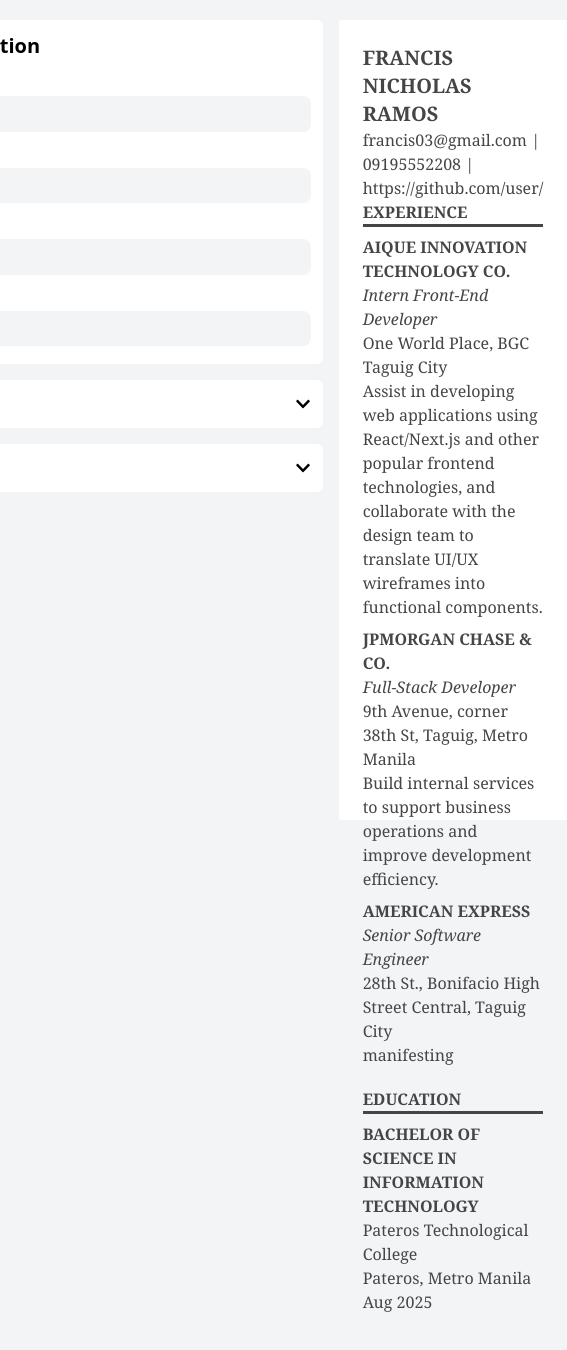
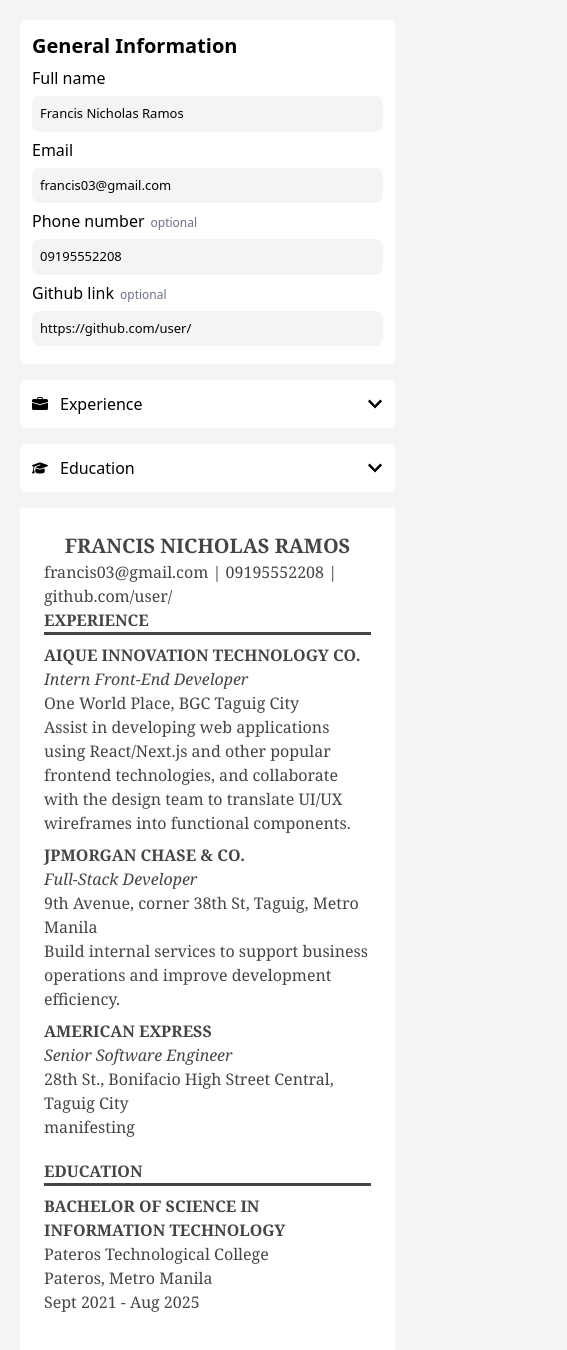
Before and after one commit to francisnicholasramos/cv-app, a React (Vite) app: page / in a window 390 px wide. Shown: the top 1350 px of the page, 567 px wide, since content can reach past the window. Built offline with nearby package versions, Linux system fonts and the light colour scheme.

Commit message:
fix responsiveness

```diff
--- a/src/App.tsx
+++ b/src/App.tsx
@@ -140,9 +140,6 @@
             setSections({ ...sections, [arrayName]: section });
         }
 
-        // const section: Sections[K] = structuredClone(sections[arrayName]);
-        // section.push(object);
-        // setSections({ ...sections, [arrayName]: section });
     }
 
 
@@ -174,8 +171,8 @@
     const toggleCollapsed = (e: React.MouseEvent<HTMLButtonElement>) => toggleValue(e, "isCollapsed" );
 
     return (
-        <div className="flex justify-center gap-4 py-5">
-            <div className="flex flex-col gap-4">
+        <div className="flex flex-col lg:flex-row justify-center gap-4 p-5">
+            <div className="flex flex-col gap-4 min-w-[375px] w-full  lg:w-[600px]">
                 <GeneralInformation
                     fullName={loadData.fullName}
                     email={loadData.email}
@@ -206,7 +203,7 @@
 
             </div>
 
-            <div className="w-[800px] max-w-[800px] h-screen max-h-[800px] bg-white">
+            <div className="lg:w-full min-w-[375px] xl:w-[800px] h-screen bg-white">
                 <View
                     genInfo={loadData}
                     arraySection={sections}
--- a/src/components/DisplayForm.tsx
+++ b/src/components/DisplayForm.tsx
@@ -43,8 +43,6 @@
     onRemove,
     toggleCollapsed,
 
-    // FormComponent
-
 }) => {
     return (
         <div>
@@ -61,12 +59,11 @@
                     );
                 }
 
-                // Type narrowing
                 if ("degree" in form && "school" in form) {
                     return (
                         <EducationForm
                             key={form.id}
-                            properties={form} // TypeScript knows this is Education
+                            properties={form}
                             onChange={onChange}
                             cancel={onCancel}
                             done={toggleCollapsed}
@@ -79,7 +76,7 @@
                     return (
                         <ExperienceForm
                             key={form.id}
-                            properties={form} // TypeScript knows this is Experience
+                            properties={form}
                             onChange={onChange}
                             cancel={onCancel}
                             done={toggleCollapsed}
--- a/src/components/education/EducationForm.tsx
+++ b/src/components/education/EducationForm.tsx
@@ -44,7 +44,7 @@
                     onChange={(e) => onChange(e, id)}
                     value={startDate}
                     id="start"
-                    name="start"
+                    name="startDate"
                     label="Start date"
                     placeholder="Sept 2021"
                 />
@@ -52,7 +52,7 @@
                     onChange={(e) => onChange(e, id)}
                     value={endDate}
                     id="end"
-                    name="end"
+                    name="endDate"
                     label="End date"
                     placeholder="Aug 2025"
                 />
--- a/src/components/education/EducationSection.tsx
+++ b/src/components/education/EducationSection.tsx
@@ -11,13 +11,19 @@
     return (
         <div className="flex flex-col">
             <SectionHeader title="Education" arraySection={arraySection}/>
-            {arrayProperty.map((property) => (
+            {arrayProperty
+                .map((property) => (
                 <Fragment key={property.id}>
                     <div className="flex flex-col mt-2">
                         <p className="font-bold uppercase">{property.degree}</p>
                         <p>{property.school}</p>
                         <p>{property.location}</p>
-                        <span>{property.endDate}</span>
+
+                        <span>
+                            {property.startDate}
+                            {property.startDate && property.endDate ? " - " : ""}
+                            {property.endDate}
+                        </span>
                     </div>
                 </Fragment>
             ))}
--- a/src/components/experience/AddExperience.tsx
+++ b/src/components/experience/AddExperience.tsx
@@ -24,7 +24,6 @@
   onChange,
   onCancel,
   toggleCollapsed,
-  // onHide,
   onRemove
 }) => {
 
--- a/src/components/personal-details/GenInfoSection.tsx
+++ b/src/components/personal-details/GenInfoSection.tsx
@@ -13,6 +13,7 @@
             <div className="">
                 {arr
                     .filter((prop) => prop !== "")
+                    .map((prop) => prop.replace("https://", ""))
                     .map((prop, i, filtered) => i !== arr.length - 1 ? (
                         <span key={i}>
                             {prop}
--- a/src/components/personal-details/GeneralInformation.tsx
+++ b/src/components/personal-details/GeneralInformation.tsx
@@ -10,7 +10,7 @@
 
 const GeneralInformation: React.FC<PersonalDetailsProps> = ({onChange, email, fullName, phone, github}) => {
   return (
-    <form className="bg-white w-[500px] p-3 rounded-md">
+    <form className="bg-white p-3 rounded-md">
       <h1 className="font-bold text-xl mb-1.5">General Information</h1>
       <InputGroup
         id="full-name"
```
